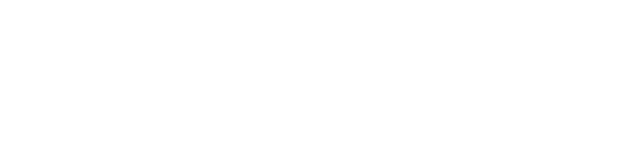
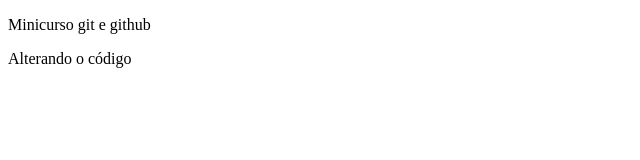
Before and after one commit to umCapixaba/Minicurso, a plain HTML site: page index.html in a window 1280 px wide. Shown: the whole page, without its empty margins (0-640 px from the left). Drawn offline with Linux system fonts and the light colour scheme.

Commit message:
Alteraçao

```diff
--- a/index.html
+++ b/index.html
@@ -7,6 +7,7 @@
     <title>Alisson</title>
 </head>
 <body>
-
+    <p>Minicurso git e github</p>
+    <p>Alterando o código</p>
 </body>
 </html>
```
